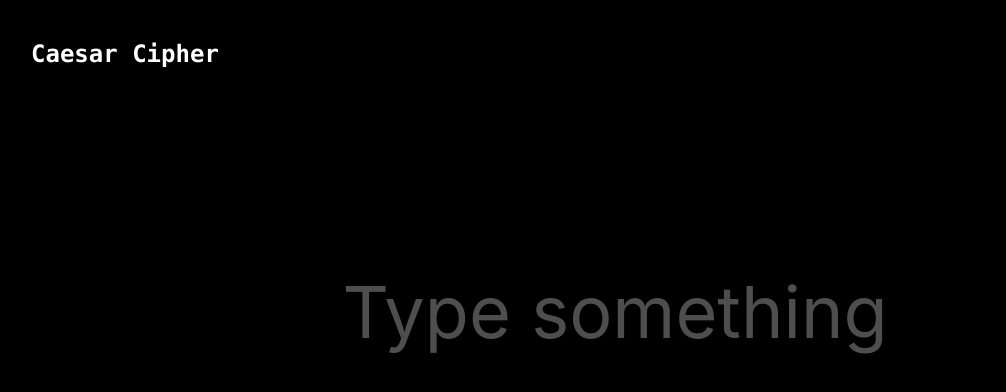
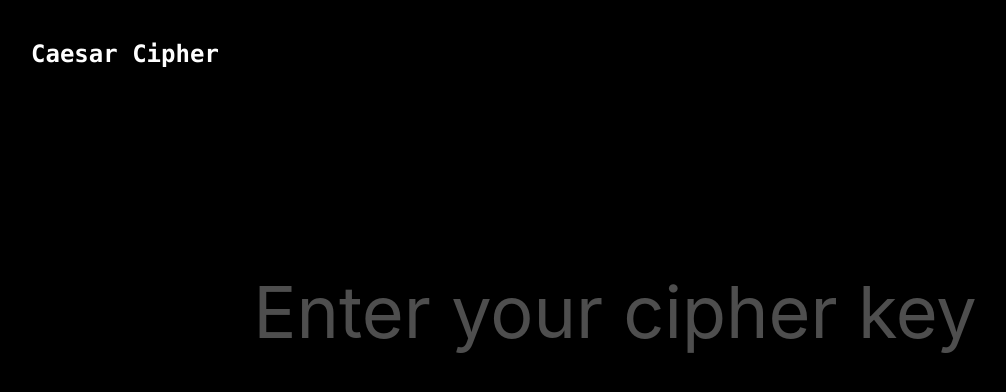
Before and after one commit to sandypockets/caesar-cipher-react, a React (Create React App) app: page / in a window 1280 px wide. Shown: the top 392 px of the page, without its empty margins (25-1031 px from the left). Built offline with nearby package versions, Linux system fonts and the light colour scheme.

Commit message:
User can set their own cipher key

```diff
--- a/src/components/Form.jsx
+++ b/src/components/Form.jsx
@@ -6,21 +6,38 @@ import {CipherText} from "./CipherText";
 export const Form = () => {
   const [userInput, setUserInput] = useState('')
   const [cipherText, setCipherText] = useState('')
+  const [form, setForm] = useState(false)
+  const [cipherKey, setCipherKey] = useState('5')
 
   const handleChange = event => {
-    const {value} = event.target;
+    const { value } = event.target;
     setUserInput(value);
-    setCipherText(runCipher(value, 5)) // Add option for user to set their own key
+    setCipherText(runCipher(value, cipherKey))
   };
+
+  const getCipherKey = event => {
+    const { value } = event.target;
+    setUserInput(value)
+    setCipherKey(value)
+    setTimeout(() => {
+      setForm(true)
+    }, 2000)
+  }
 
   return (
     <div>
-      <input
+      {form && <input
         className='input'
-        placeholder='Type something'
+        placeholder='Enter your plaintext'
         onChange={handleChange}
         value={userInput.value}
-      />
+      />}
+      {!form && <input
+        className='input'
+        placeholder='Enter your cipher key'
+        onChange={getCipherKey}
+        value={userInput.value}
+      />}
       <CipherText cipherText={cipherText} />
     </div>
   )
```
